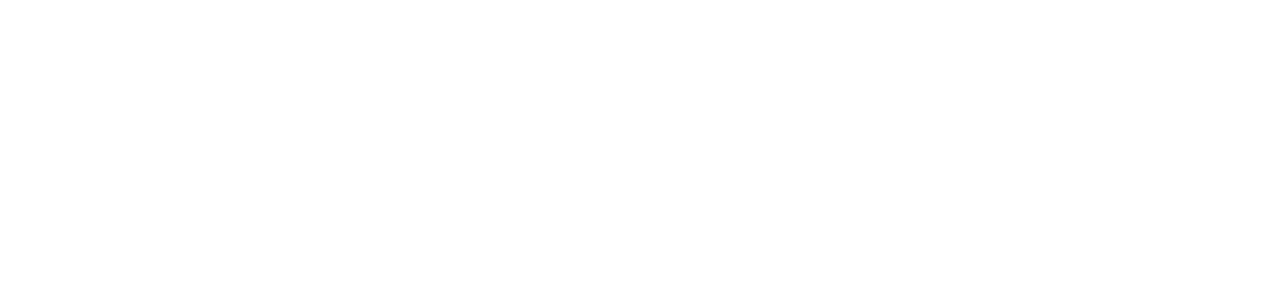
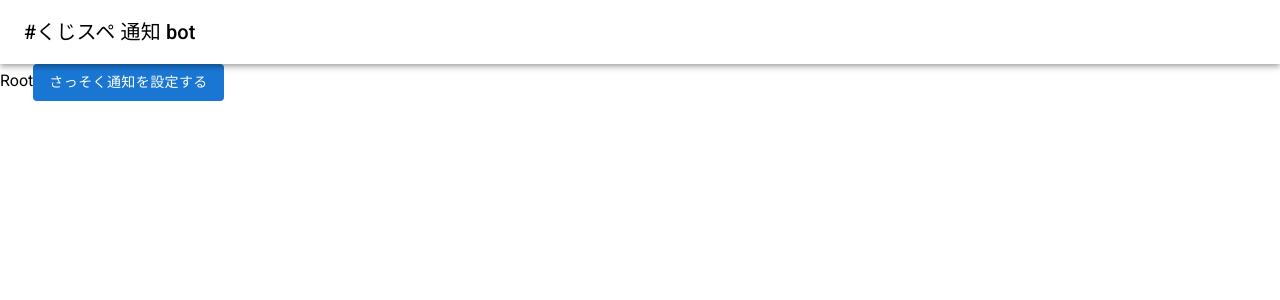
Before and after one commit to YutaNakamizo/twitter-spaces-notifier_web_kuzisaki_reactjs, a React app: page / in a window 1280 px wide. Shown: the top 300 px of the page. Built offline with nearby package versions, Linux system fonts and the light colour scheme.

Commit message:
#1 Base UI

```diff
--- a/src/App.js
+++ b/src/App.js
@@ -1,8 +1,16 @@
 import React from 'react';
+import {
+  Routes,
+  Route,
+  Navigate,
+} from 'react-router-dom';
 import {
   createTheme,
   ThemeProvider,
 } from '@mui/material/styles';
+import { CommonHeader } from '~/components/CommonHeader';
+import { RouteTop } from '~/routes/RouteTop';
+import { RouteApp } from '~/routes/RouteApp';
 
 const theme = createTheme({
 });
@@ -13,7 +21,38 @@
       theme={theme}
     >
       <div className="App">
+        <CommonHeader
+        />
+
+        <Routes
+        >
+          <Route
+            path="/"
+            element={
+              <RouteTop
+              />
+            }
+          />
+
+          <Route
+            path="/app"
+            element={
+              <RouteApp
+              />
+            }
+          />
+
+          <Route
+            path="*"
+            element={
+              <Navigate
+                to="/"
+                replace={true}
+              />
+            }
+          />
+        </Routes>
       </div>
     </ThemeProvider>
   );
-}
+};
--- /dev/null
+++ b/src/components/CommonHeader.js
@@ -0,0 +1,41 @@
+import React from 'react';
+import {
+  Box,
+  AppBar,
+  Toolbar,
+  Typography,
+} from '@mui/material';
+
+export const CommonHeader = ({
+  ...props
+}) => {
+  return (
+    <AppBar
+      color="inherit"
+      position="sticky"
+      {...props}
+    >
+      <Toolbar
+      >
+        <Box
+        >
+          <Typography
+            component="h1"
+            variant="h6"
+          >
+            #くじスペ 通知 bot
+          </Typography>
+        </Box>
+
+        <Box
+          flexGrow={1}
+        >
+        </Box>
+
+        <Box
+        >
+        </Box>
+      </Toolbar>
+    </AppBar>
+  );
+};
--- /dev/null
+++ b/src/routes/RouteApp.js
@@ -0,0 +1,11 @@
+import React from 'react';
+
+export const RouteApp = ({
+  ...props
+}) => {
+  return (
+    <>
+      App
+    </>
+  );
+};
--- /dev/null
+++ b/src/routes/RouteTop.js
@@ -0,0 +1,22 @@
+import React from 'react';
+import {
+  Box,
+  Container,
+  Button,
+} from '@mui/material';
+
+export const RouteTop = ({
+  ...props
+}) => {
+  return (
+    <>
+      Root
+      <Button
+        variant="contained"
+        disableElevation
+      >
+        さっそく通知を設定する
+      </Button>
+    </>
+  );
+};
```
